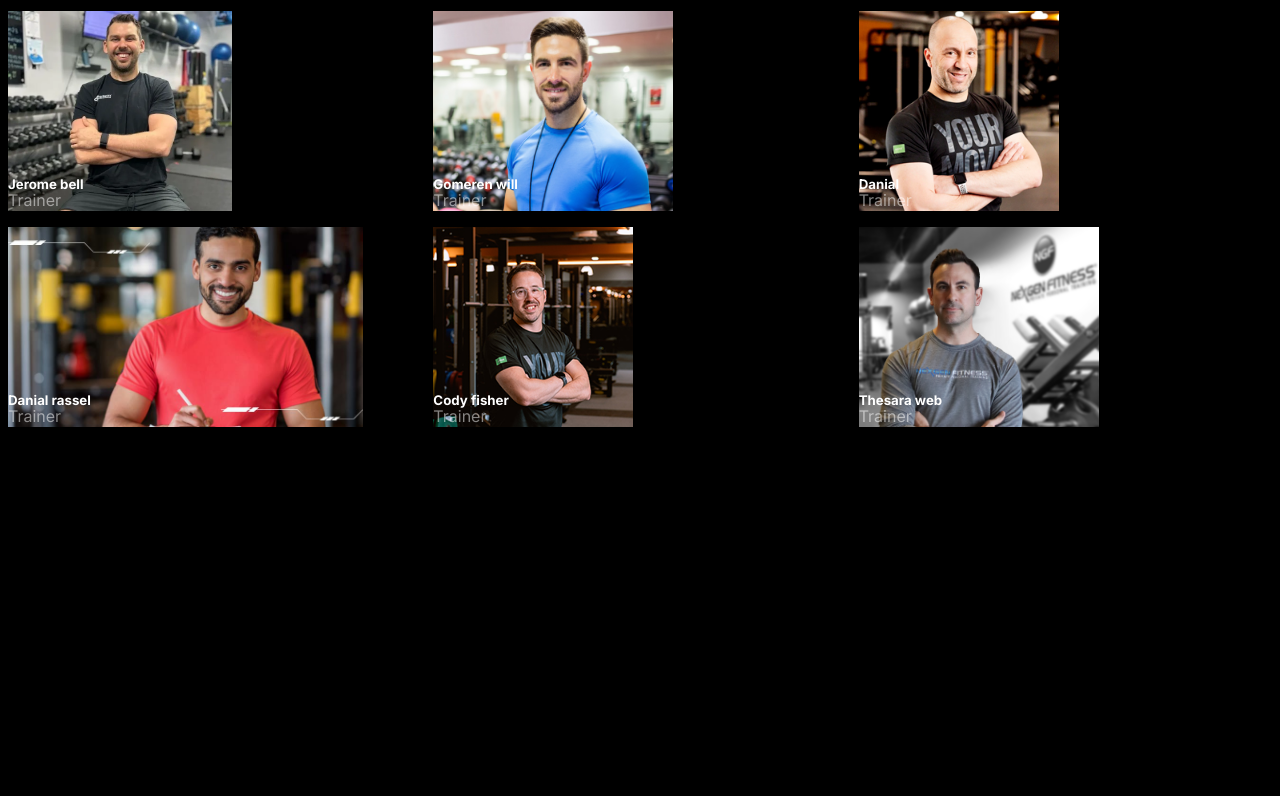
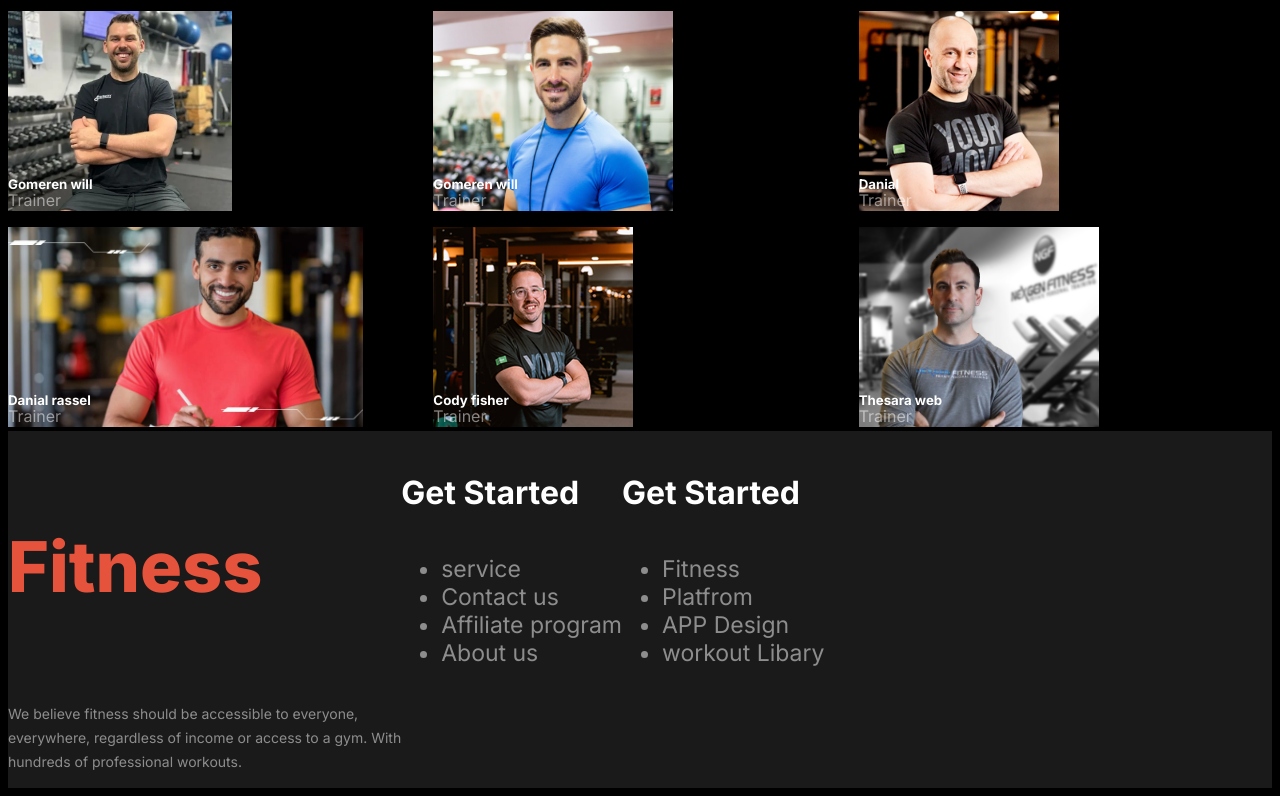
Before and after one commit to ZAHIDHOSEN/Assignment-2, a plain HTML site: page index.html in a window 1280 px wide. Shown: the part 2186-2982 px from the top of the page. Before the commit the page ends 2625 px from the top, so only its background shows below. Drawn offline with Linux system fonts and the light colour scheme.

Commit message:
added footer section in web page

```diff
--- a/index.html
+++ b/index.html
@@ -135,13 +135,15 @@
 
                     </div>
                     <div class="our-team-img">
+
                         <div class="our-team-card">
                             <img src="images/trainer1.png" alt="">
-                            <div class=" our-team-text">
-                                <h5 class="name">Jerome bell</h5>
+                            <div class="our-team-text">
+                                <h5 class="name">Gomeren will</h5>
                                 <p class="job">Trainer</p>
                             </div>
                         </div>
+
                         <div class="our-team-card">
                             <img src="images/trainer2.png" alt="">
                             <div class="our-team-text">
@@ -192,6 +194,35 @@
 
     </main>
     <footer>
+        <div class="footer-class">
+            <div class="section-1">
+                <h4 class="section-1-title">Fitness</h4>
+                <p class=" section-1-description" >We believe fitness should be accessible to everyone,<br> everywhere, regardless of income or access to a gym. With <br>hundreds of professional workouts.</p>
+
+            </div>
+            <div class="section-2">
+                <h4 class="section-2-brand">Get Started</h4>
+                <ul class="footer-link-2">
+                    <li>service</li>
+                    <li>Contact us</li>
+                    <li>Affiliate program</li>
+                    <li>About us</li>
+
+                </ul>
+
+            </div>
+            <div class="section-3">
+                <h4 class="section-3-brand">Get Started</h4>
+                <ul class="footer-link-3">
+                    <li>Fitness</li>
+                    <li>Platfrom</li>
+                    <li>APP Design</li>
+                    <li>workout Libary</li>
+                </ul>
+
+            </div>
+
+        </div>
 
     </footer>
 
--- a/styles/style.css
+++ b/styles/style.css
@@ -247,7 +247,6 @@ text-align: left;
 }
 /*our team section related style */
 .meet-our-team{
-    align-items: center;
 
 
 }
@@ -306,6 +305,68 @@ text-align: center;
     position: absolute;
     top: 80%;
 }
+/*footer section related */
+footer{
+    background: rgba(255, 255, 255, 0.1);
+}
+.footer-class{
+    display: flex;
+
+}
+/*.section-1{
+
+}
+.section-2{
+
+}
+.section-3{
+
+}*/
+.section-1-title{
+    color: rgb(230, 83, 60);
+font-family: Inter;
+font-size: 70px;
+font-weight: 800;
+text-align: left;
+}
+.section-1-description{
+    color: rgba(255, 255, 255, 0.5);
+font-family: Inter;
+font-size: 14px;
+font-weight: 400;
+line-height: 24px;
+
+text-align: left;
+}
+.section-2-brand{
+    color: rgb(255, 255, 255);
+font-family: Inter;
+font-size: 32px;
+font-weight: 700;
+}
+.footer-link-2{
+    color: rgba(255, 255, 255, 0.5);
+font-family: Inter;
+font-size: 23px;
+font-weight: 400;
+
+}
+.section-3-brand{
+    color: rgb(255, 255, 255);
+    font-family: Inter;
+    font-size: 32px;
+    font-weight: 700;
+    }
+.footer-link-3{
+    color: rgba(255, 255, 255, 0.5);
+    font-family: Inter;
+    font-size: 23px;
+    font-weight: 400;
+
+
+}
+
+
 
 /*responsive media queary */
 @media screen and (max-width:576px)
```
